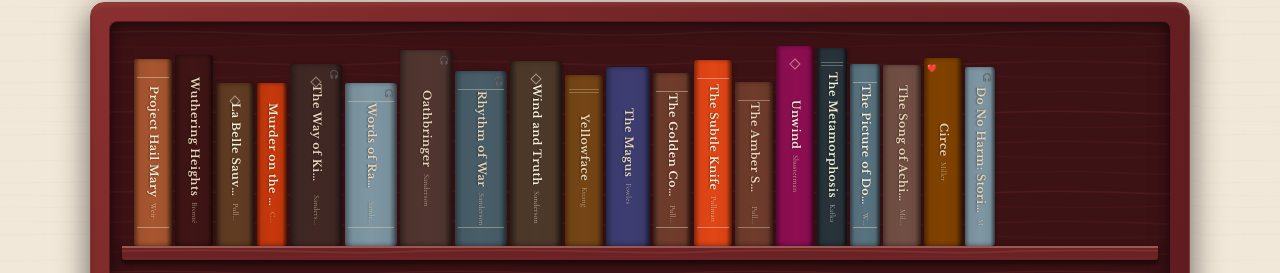
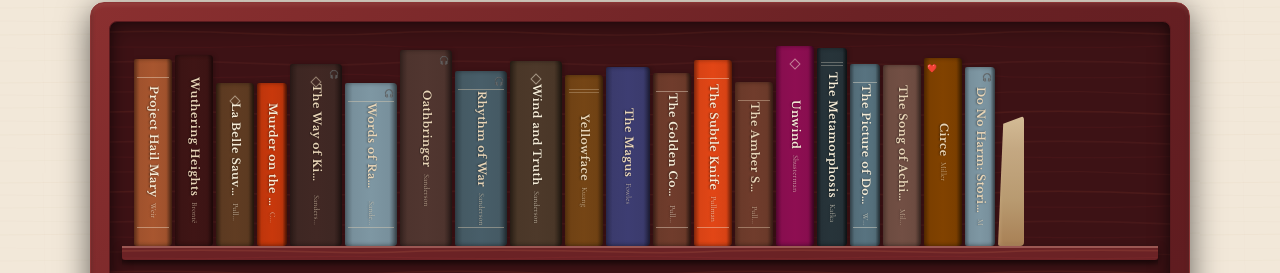
Before and after one commit to beanstork/my-bookshelf, a React (Vite) app: page / in a window 1280 px wide. Shown: the part 527-800 px from the top of the page. Built offline with nearby package versions, Linux system fonts and the light colour scheme.

Commit message:
feat: alternating shaped bookends on each shelf

```diff
--- a/src/App.jsx
+++ b/src/App.jsx
@@ -450,6 +450,28 @@
 }
 
 function Shelf({ books, onBookClick, shelfIndex }) {
+  const isRight = shelfIndex % 2 === 0;
+  const shapeIndex = shelfIndex % 4;
+
+  const bookendShape = [
+    { clipPath: "polygon(20% 6%, 100% 0%, 100% 100%, 0% 100%)", borderRadius: "2px 4px 4px 2px" },
+    { borderRadius: "44% 44% 4px 4px" },
+    { borderRadius: "4px 20px 4px 4px" },
+    { clipPath: "polygon(0% 0%, 80% 12%, 100% 12%, 100% 100%, 0% 100%)", borderRadius: "4px 2px 2px 4px" },
+  ][shapeIndex];
+
+  const bookendStyle = {
+    width: 26,
+    height: 130,
+    alignSelf: "flex-end",
+    flexShrink: 0,
+    background: "linear-gradient(180deg, #D4BC96 0%, #C4A882 25%, #B89A70 65%, #A88055 100%)",
+    boxShadow: isRight
+      ? "-4px 4px 10px rgba(0,0,0,0.38), inset 2px 0 4px rgba(255,220,180,0.2)"
+      : "4px 4px 10px rgba(0,0,0,0.38), inset -2px 0 4px rgba(255,220,180,0.2)",
+    ...bookendShape,
+  };
+
   return (
     <div style={{ marginBottom: 8 }}>
       {/* Books row */}
@@ -458,9 +480,11 @@
         padding: "0 12px", minHeight: 170,
         flexWrap: "nowrap", overflowX: "auto",
       }}>
+        {!isRight && <div style={bookendStyle} />}
         {books.map((book, i) => (
           <BookSpine key={book.id} book={book} onClick={onBookClick} index={shelfIndex * 20 + i} />
         ))}
+        {isRight && <div style={bookendStyle} />}
       </div>
       {/* Shelf plank */}
       <div style={{
```
